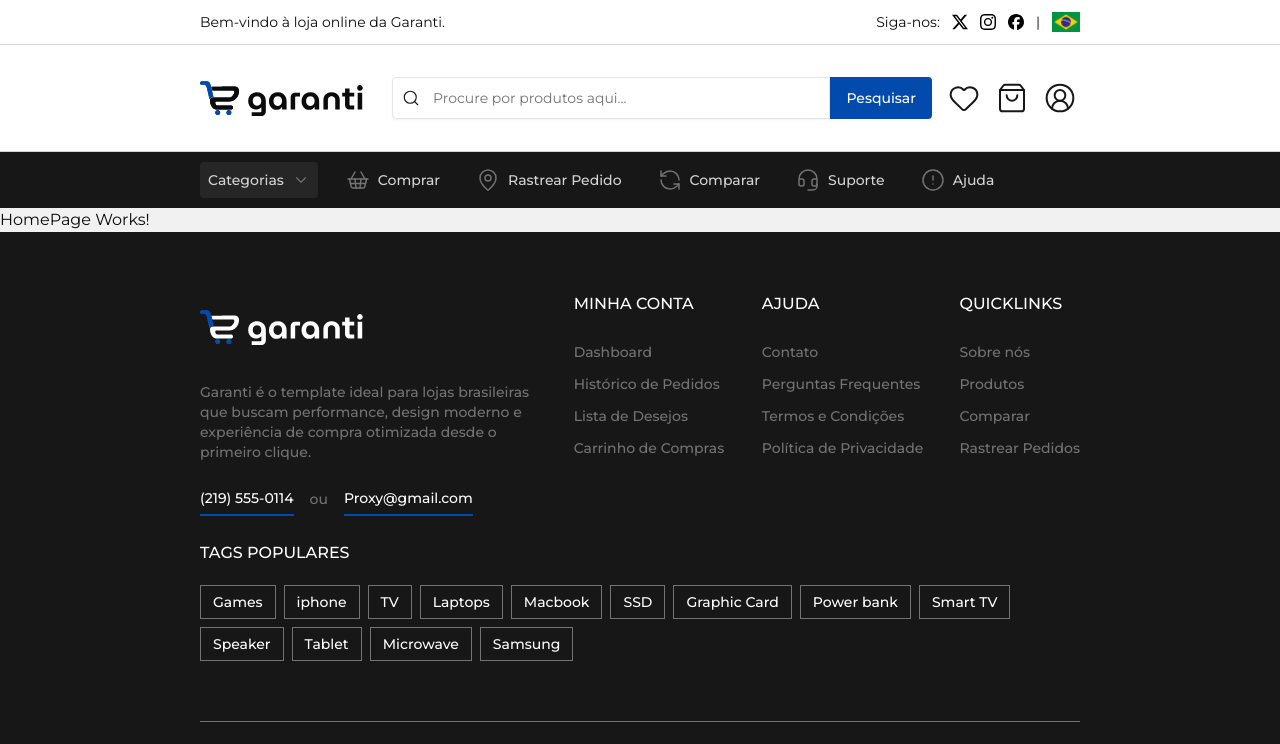
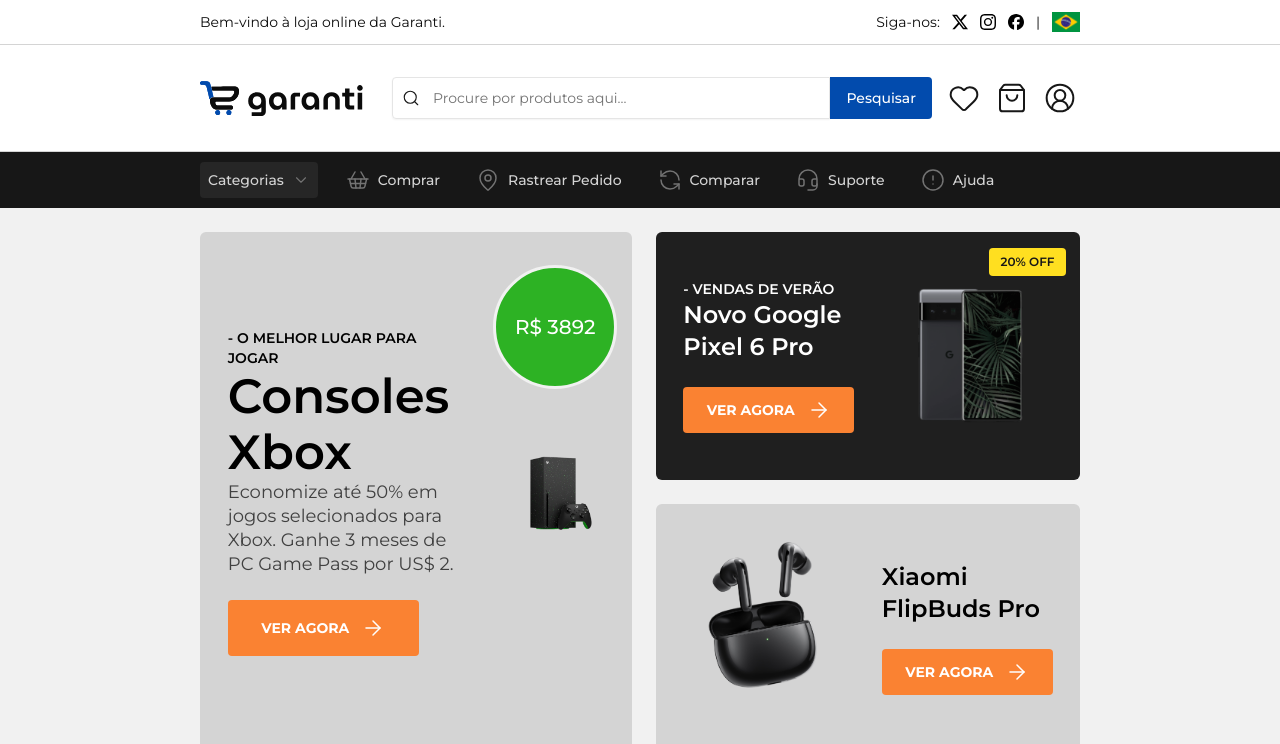
Before and after one commit to kauansl2006/garanti-ecommerce, a Next.js app: page / in a window 1280 px wide. Shown: the top 744 px of the page. Built offline with nearby package versions, Linux system fonts and the light colour scheme.

Commit message:
chore: adicionar sessão de funcionalidades na homepage

```diff
--- a/src/app/layout.tsx
+++ b/src/app/layout.tsx
@@ -25,9 +25,7 @@
         <html lang="pt">
             <body className={`${montserrat.className} antialiased`}>
                 <Header />
-                <main>
-                    {children}
-                </main>
+                {children}
                 <Footer />
             </body>
         </html>
--- a/src/app/page.tsx
+++ b/src/app/page.tsx
@@ -1,3 +1,9 @@
+import Features from "@/components/features";
+
 export default function Home() {
-    return <p>HomePage Works!</p>;
+    return (
+        <main className="w-screen flex flex-col items-center justify-center">
+            <Features />
+        </main>
+    );
 }
```
